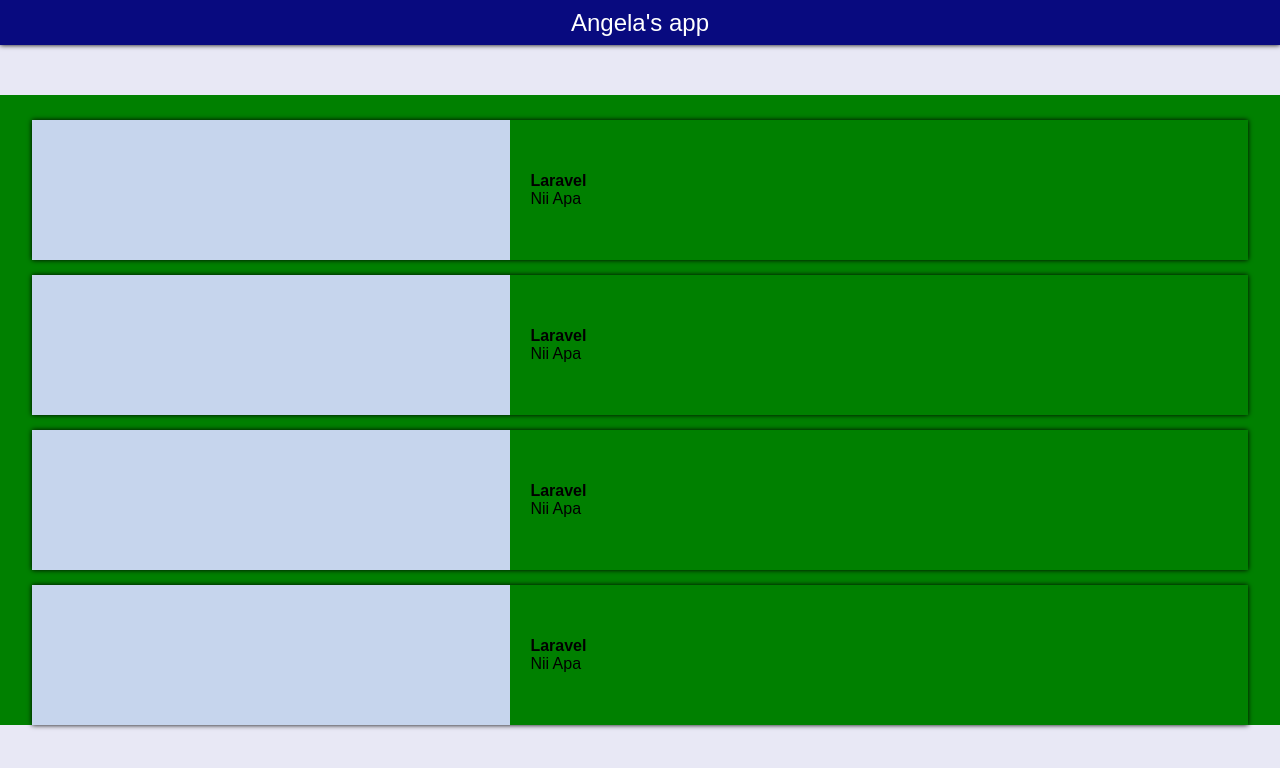
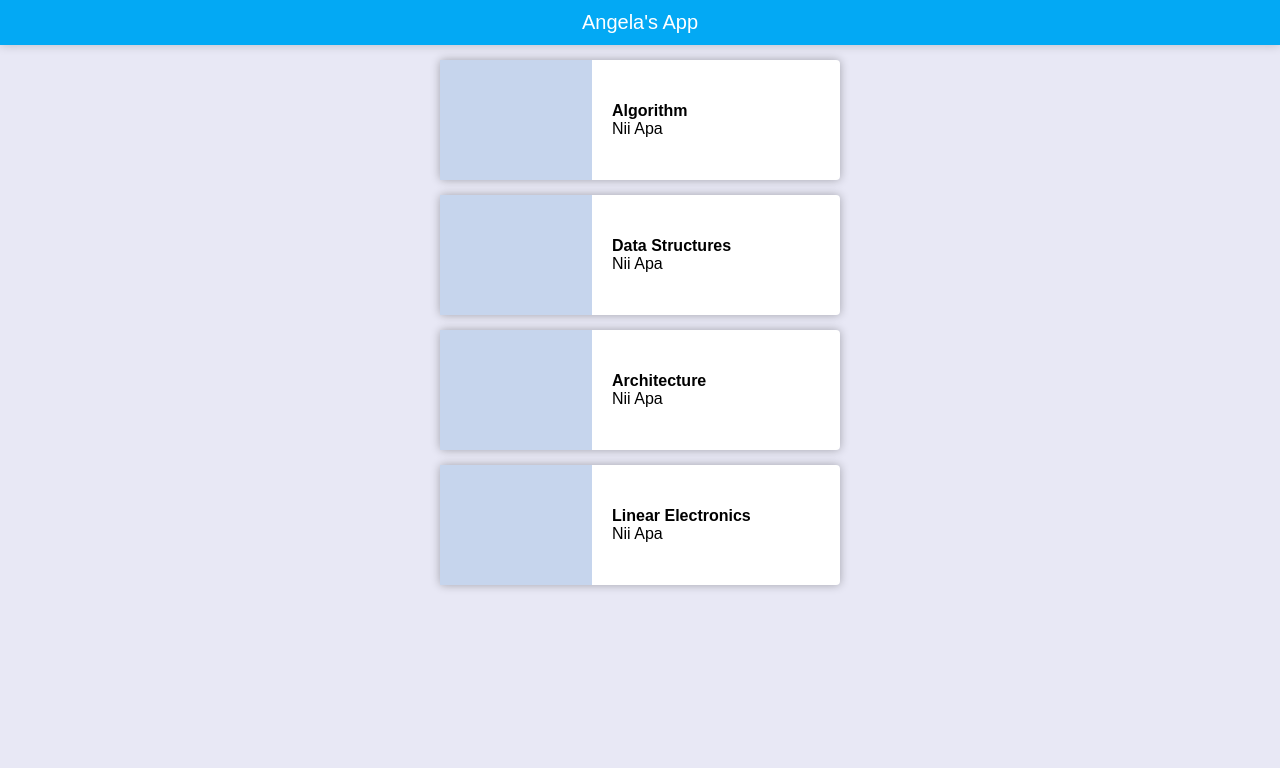
Before and after one commit to hawkson-lemuel/angelas-app, a React (Create React App) app: page / in a window 1280 px wide. Shown: the top 768 px of the page. Built offline with nearby package versions, Linux system fonts and the light colour scheme.

Commit message:
added courses to app state

```diff
--- a/src/App.css
+++ b/src/App.css
@@ -7,38 +7,37 @@ p,h1,h2,h3,h4{
 	margin: 0px;
 }
 .header{
-	background-color: #080A7F;
+	background-color: #03A9F4;
 	height: 45px;
 	width: 100%;
 	display: flex;
 	flex-direction: row;
 	justify-content: center;
 	align-items: center;
-	box-shadow:0px 0px 5px black;
+	box-shadow:0px 0px 10px rgba(0,0,0,0.2);
 }
 .header .appName{
 	color: white;
-	font-size: 24px;
+	font-size: 20px;
 	font-weight: 100px;
 }
 .main-wrapper{
 	height: 100%;
-	padding-top: 10px;
+	padding-top: 15px;
 	display: flex;
 	flex-direction: column;
 	align-items:center;
-	margin-top: 50px;
-	background-color: green;
-
-
 }
-.section{
+.card{
 	width: 95%;
-	height: 140px;
+	max-width:400px;
+	height: 120px;
 	display: flex;
 	flex-direction: row;
-	box-shadow: 0px 0px 5px black;
-	margin-top: 15px;
+	box-shadow: 0px 0px 10px rgba(0,0,0,0.3);
+	border-radius:4px;
+	margin-bottom: 15px;
+	background-color:white
 }
 .image{
 	width: 40%;
--- a/src/App.js
+++ b/src/App.js
@@ -1,21 +1,57 @@
 import React, { Component } from 'react';
-import logo from './logo.svg';
 import './App.css';
 import Header from './Header.js';
 import Card from './Card'
 
 
 class App extends Component {
+	constructor(){
+		super();
+		this.state = {
+			courses:[
+				{
+				name:"Algorithm",
+				teacher:"Angela"
+			},
+				{
+				name:"Data Structures",
+				teacher:"Gloria"
+			},
+				{
+				name:"Architecture",
+				teacher:"Jason"
+			},
+				{
+				name:"Linear Electronics",
+				teacher:"Kofi"
+			},
+		]
+		}
+	}
+
+	componentDidMount(){
+		// this.getPosts()
+	}
+
+	// getPosts=()=>{
+	// 	fetch('https://jsonplaceholder.typicode.com/users')
+	// 	.then((response) => {return response.json()})
+	// 	.then((result)=>{
+	// 		console.log(result)
+	// 	})
+	// }
+
   render() {
     return (
       <div className="App">
         <Header />
 
         <div className="main-wrapper">
-          <Card />
-          <Card />
-          <Card />
-          <Card />
+			{
+				this.state.courses.map(courseItem=>{
+					return <Card course={courseItem} />
+				})
+			}
         </div>
       </div>
     );
--- a/src/Card.js
+++ b/src/Card.js
@@ -1,10 +1,10 @@
 import React from 'react'
-const Card = () => {
+const Card = (props) => {
     return (
-        <div className="section">
+        <div className="card">
             <div className="image"></div>
             <div className="description">
-                <h4>Laravel</h4>
+                <h4>{props.course.name}</h4>
                 <p>Nii Apa</p>
             </div>
         </div>
--- a/src/Header.js
+++ b/src/Header.js
@@ -3,7 +3,7 @@ export default function Header() {
     return (
 
         <div class="header">
-            <p class="appName">Angela's app</p>
+            <p class="appName">Angela's App</p>
         </div>
     )
 }
```
